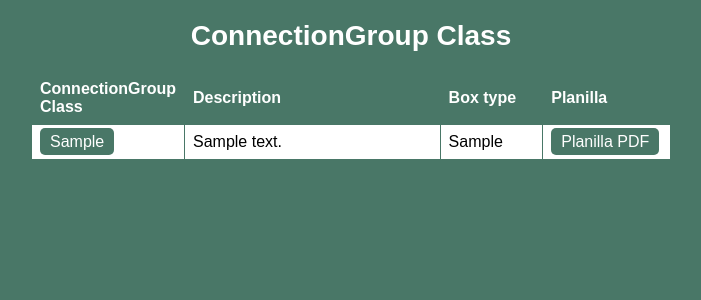
After one commit to adrimg89/webJointsComponents, a Flask app: template templates/html/cgclass.html in a window 1280 px wide. The commit adds this page. Shown: the top 300 px of the page, without its empty margins (289-990 px from the left). Run offline with Flask 3, Linux system fonts and the light colour scheme; the template is opened without the code that fills it: most values are stand-ins (such as "Sample title", 1, 10 or a date in 2020).

Commit message:
actualización cgclass

```diff
--- a/app.py
+++ b/app.py
@@ -1,6 +1,6 @@
 from flask import Flask, render_template, request, redirect, url_for
 
-from classes.funciones import get_joints, get_joint_layers, get_connectiontype, getcomp, getExecutionUnits, getLayerGroups
+from classes.funciones import get_joints, get_joint_layers, get_connectiontype, getcomp, getExecutionUnits, getLayerGroups, getcgclass, getcgtype, get_clayers
 
 #Creamos una instancia de la aplicación Flask
 app = Flask(__name__, static_folder='templates')
@@ -28,10 +28,24 @@ def layers(joint):
 @app.route("/ctype/<cgt>")
 def ctype(cgt):
     records_list = get_connectiontype(cgt)
+    layers_list = get_clayers(cgt)
     primer_elemento=records_list[0]
     CGT_description = primer_elemento['CGtype_description']
     #print(records_list['CGtype_description'])
-    return render_template("html/contype.html", records_list=records_list, cgt=cgt, CGT_description=CGT_description)
+    return render_template("html/contype.html", records_list=records_list, cgt=cgt, CGT_description=CGT_description, layers_list=layers_list)
+
+#Llamada a airtable para mostrar joints
+@app.route("/cgclass")
+def web_cgclass():
+    cgclass_list = getcgclass()
+    return render_template("html/cgclass.html", cgclass_list=cgclass_list)
+    #for i in getcgclass():print (i)
+
+#Llamada a airtable para mostrar connectiongroup type
+@app.route("/cgclass/<cgclass>")
+def web_getcgtype(cgclass):
+    cgt_list=getcgtype(cgclass)
+    return render_template("html/cgt.html", cgt_list=cgt_list)
 
 #Llamada a database rt_buildplatf para mostrar componentes no deprecated
 @app.route("/components")
--- /dev/null
+++ b/templates/css/cgclass.css
@@ -0,0 +1,109 @@
+/* Estilos CSS */
+body {
+    font-family: Arial, sans-serif;
+    background-color: #497767;
+    text-align: center;
+    margin: 0;
+    padding: 0;
+}
+
+.container {
+    max-width: auto; /* Ajusta el ancho máximo del contenedor según tus preferencias */
+    margin: 0 auto; /* Centra el contenedor horizontalmente */
+    padding: 20px; /* Agrega un espacio alrededor del contenedor */
+    background-color: #fff;
+    border-radius: 5px;
+    box-shadow: 0 0 10px rgba(0, 0, 0, 0.1);
+}
+
+h1 {
+    color: #fff;
+    font-size: 28px;
+    margin-top: 20px;
+    text-align: center;
+}
+
+table {
+    width: 50%;
+    border-collapse: collapse;
+    background-color: #fff;
+    margin-top: 0px;
+    margin-left: auto;
+    margin-right: auto;
+}
+
+table, th, td {
+    border: 1px solid #497767;
+}
+
+th, td {
+    padding: 8px;
+    text-align: left;
+}
+
+th {
+    background-color: #497767;
+    color: #fff;
+}
+
+th:nth-child(1),
+td:nth-child(1) {
+    width: 6%; /* Anchura para la primera columna */
+}
+
+th:nth-child(2),
+td:nth-child(2) {
+    width: 40%; /* Anchura para la segunda columna */
+}
+
+th:nth-child(3),
+td:nth-child(3) {
+    width: auto; /* Anchura para la primera columna */
+}
+
+th:nth-child(4),
+td:nth-child(4) {
+    width: 20%; /* Anchura para la segunda columna */
+}
+
+/* Estilos para los select dentro de th */
+.filter-select {
+    width: 100%;
+    padding: 5px;
+    box-sizing: border-box;
+}
+
+/* Estilos para los botones */
+.button {
+    background-color: #497767;
+    color: #fff;
+    padding: 5px 10px;
+    border: none;
+    border-radius: 5px;
+    cursor: pointer;
+    text-decoration: none;
+    font-family: Arial, sans-serif;
+    transition: background-color 0.3s;
+}
+
+.button:hover {
+    background-color: #305050;
+}
+
+/* Estilo específico para la columna "Component" */
+td:nth-child(1) .button {
+    background-color: #497767;
+    color: #fff;
+    padding: 5px 10px;
+    border: none;
+    border-radius: 5px;
+    cursor: pointer;
+    text-decoration: none;
+    font-family: Arial, sans-serif;
+    transition: background-color 0.3s;
+}
+
+/* Estilo para el contenedor de botones en la columna "Component" */
+td:nth-child(1) .button:hover {
+    background-color: #305050;
+}
--- /dev/null
+++ b/templates/html/cgclass.html
@@ -0,0 +1,31 @@
+<!DOCTYPE html>
+<html>
+<head>
+    <title>Connectiongroup Class</title>
+    <link rel="stylesheet" href="/templates/css/cgclass.css">
+    <script src="https://code.jquery.com/jquery-3.6.0.min.js"></script>
+    <script src="templates/js/components.js"></script>
+</head>
+<body>
+    <h1>ConnectionGroup Class</h1>
+    <table>
+        <tr>
+            <th>ConnectionGroup Class</th>
+            <th>Description</th>
+            <th>Box type</th>
+            <th>Planilla</th>
+        </tr>
+
+        <tbody>
+            {% for record in cgclass_list %}
+                <tr>
+                    <td><a href="/cgclass/{{ record.connectiongroup_class }}" class="button">{{ record.connectiongroup_class }}</a></td>
+                    <td>{{ record.Description_CGClass }}</td>
+                    <td>{{ record.box_type[0] }}</td>
+                    <td><a href="{{ record.planilla }}" class="button">{{ "Planilla PDF" }}</a></td>
+                </tr>
+            {% endfor %}
+        </tbody>
+    </table>
+</body>
+</html>
--- a/templates/html/welcome.html
+++ b/templates/html/welcome.html
@@ -11,6 +11,7 @@
         <h1>Hola! ¿Qué deseas consultar?</h1>
         <div class="buttons">
             <button onclick="redirigir('/joints')">Joints</button>
+            <button onclick="redirigir('/cgclass')">ConnectionGroup Class & ConnectionGroup Types</button>
             <button onclick="redirigir('/components')">Componentes</button>
         </div>
     </div>
```
Also changed, not shown: classes/funciones.py (+236 -2 lines), templates/css/cgt.css (added, +109 -0 lines), templates/css/contype.css (+12 -0 lines), templates/html/cgt.html (added, +31 -0 lines), templates/html/contype.html (+25 -0 lines).
